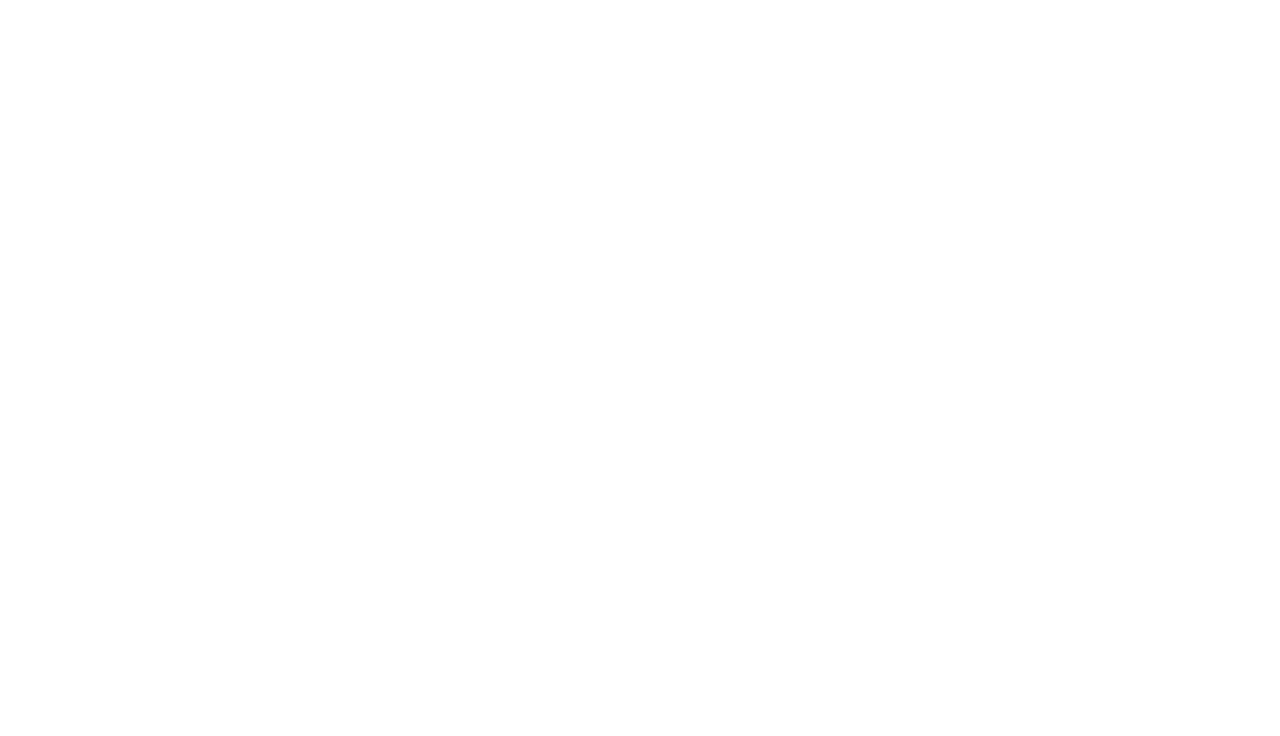
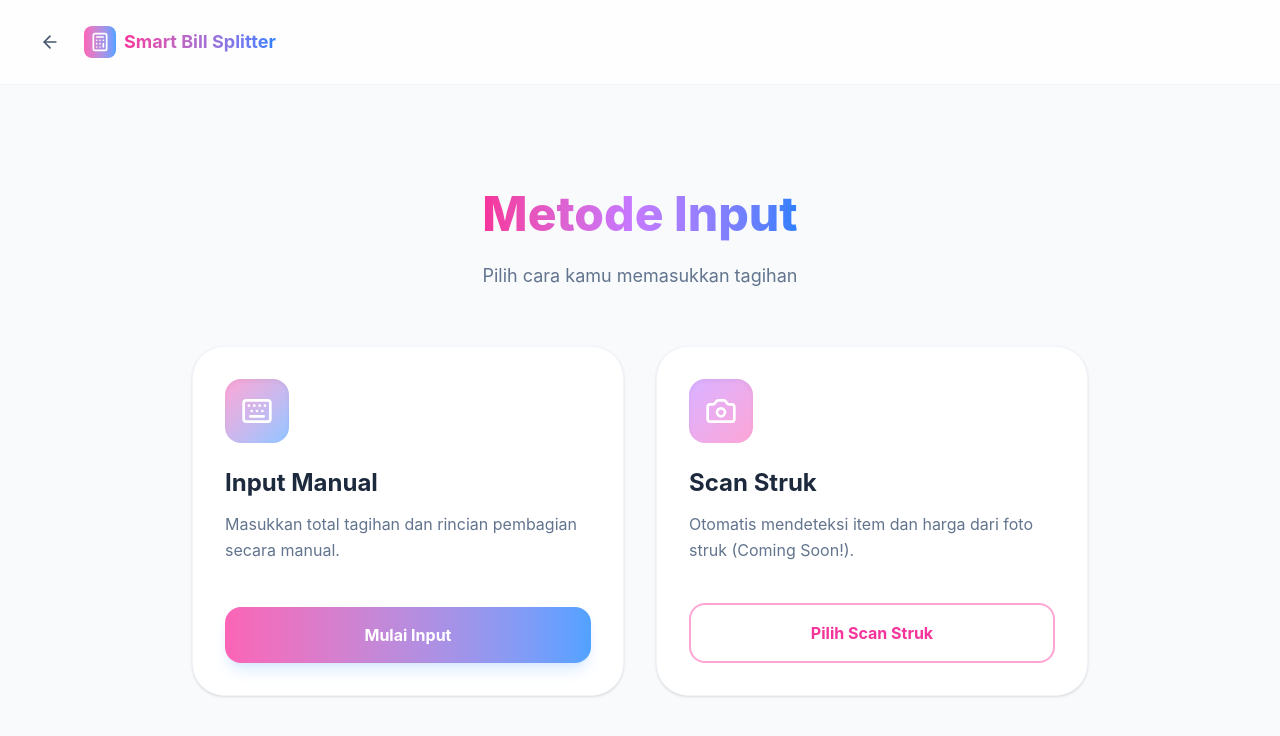
Before and after one commit to hanivepham/smart-split-bill-fe, a React (Vite) app: page /input-method in a window 1280 px wide. Before the commit this address had no page. Shown: the top 736 px of the page. Built offline with nearby package versions, Linux system fonts and the light colour scheme.

Commit message:
fitur scan struk

```diff
--- a/src/App.jsx
+++ b/src/App.jsx
@@ -8,6 +8,7 @@ import History from './pages/History';
 import Login from './pages/Login';
 import Register from './pages/Register';
 import Payment from './pages/Payment';
+import InputMethod from './pages/InputMethod';
 
 function App() {
   return (
@@ -17,6 +18,7 @@ function App() {
           <Route path="/" element={<Home />} />
           <Route path="/features" element={<Features />} />
           <Route path="/dashboard" element={<Dashboard />} />
+          <Route path="/input-method" element={<InputMethod />} />
           <Route path="/split" element={<Split />} />
           <Route path="/history" element={<History />} />
           <Route path="/login" element={<Login />} />
--- a/src/pages/Dashboard.jsx
+++ b/src/pages/Dashboard.jsx
@@ -17,7 +17,7 @@ function Dashboard() {
         sessionStorage.removeItem("split_jumlahOrang");
         sessionStorage.removeItem("split_splitMethod");
 
-        navigate('/split');
+        navigate('/input-method');
     };
 
     return (
--- a/src/pages/History.jsx
+++ b/src/pages/History.jsx
@@ -34,7 +34,7 @@ function History() {
     sessionStorage.removeItem("split_jumlahOrang");
     sessionStorage.removeItem("split_splitMethod");
 
-    navigate('/split');
+    navigate('/input-method');
   };
 
   return (
--- /dev/null
+++ b/src/pages/InputMethod.jsx
@@ -0,0 +1,68 @@
+import React from 'react';
+import { useNavigate, Link } from 'react-router-dom';
+import { ArrowLeft, Calculator, Keyboard, Camera } from 'lucide-react';
+
+function InputMethod() {
+  const navigate = useNavigate();
+
+  return (
+    <div className="min-h-screen bg-slate-50 font-sans text-slate-800 flex flex-col">
+      {/* HEADER */}
+      <header className="flex items-center gap-2 md:gap-4 px-4 py-4 md:px-8 md:py-6 bg-white/80 backdrop-blur-md sticky top-0 z-50 border-b border-slate-100">
+        <Link to="/dashboard" className="p-2 hover:bg-slate-100 rounded-full transition shrink-0">
+          <ArrowLeft className="text-slate-600 w-5 h-5" />
+        </Link>
+        <div className="flex items-center gap-2 min-w-0">
+          <div className="bg-gradient-to-r from-pink-400 to-blue-400 p-1.5 rounded-lg shrink-0">
+            <Calculator className="text-white w-5 h-5" />
+          </div>
+          <span className="font-bold text-base md:text-lg bg-clip-text text-transparent bg-gradient-to-r from-pink-500 to-blue-500 truncate min-w-0">
+            Smart Bill Splitter
+          </span>
+        </div>
+      </header>
+
+      {/* MAIN CONTENT */}
+      <main className="flex-grow flex flex-col items-center justify-center px-4 py-8 md:px-8 md:py-12 max-w-5xl mx-auto w-full">
+        <div className="text-center mb-10 md:mb-14">
+          <h1 className="text-3xl md:text-5xl font-extrabold mb-3 md:mb-4 bg-clip-text text-transparent bg-gradient-to-r from-pink-500 via-purple-400 to-blue-500 inline-block pb-2">
+            Metode Input
+          </h1>
+          <p className="text-slate-500 text-base md:text-lg">Pilih cara kamu memasukkan tagihan</p>
+        </div>
+
+        <div className="grid grid-cols-1 md:grid-cols-2 gap-4 sm:gap-6 md:gap-8 w-full max-w-4xl">
+          {/* CARD 1: INPUT MANUAL */}
+          <div className="bg-white p-6 sm:p-8 rounded-[1.5rem] md:rounded-[2rem] shadow-sm border border-slate-100 flex flex-col items-start hover:shadow-xl transition-all duration-300 group cursor-pointer" onClick={() => navigate('/split')}>
+            <div className="bg-gradient-to-br from-pink-300 to-blue-300 w-14 h-14 md:w-16 md:h-16 rounded-2xl flex items-center justify-center mb-4 md:mb-6 shadow-inner group-hover:scale-105 transition-transform shrink-0">
+              <Keyboard className="text-white w-7 h-7 md:w-8 md:h-8" />
+            </div>
+            <h2 className="text-xl md:text-2xl font-bold mb-2 md:mb-3 flex-shrink-0">Input Manual</h2>
+            <p className="text-sm md:text-base text-slate-500 mb-6 md:mb-10 flex-grow leading-relaxed">
+              Masukkan total tagihan dan rincian pembagian secara manual.
+            </p>
+            <button className="w-full text-center bg-gradient-to-r from-pink-400 to-blue-400 text-white font-bold py-3 md:py-4 rounded-xl md:rounded-2xl hover:opacity-90 transition shadow-lg shadow-blue-200/50 pointer-events-none">
+              Mulai Input
+            </button>
+          </div>
+
+          {/* CARD 2: SCAN STRUK */}
+          <div className="bg-white p-6 sm:p-8 rounded-[1.5rem] md:rounded-[2rem] shadow-sm border border-slate-100 flex flex-col items-start hover:shadow-xl transition-all duration-300 group cursor-pointer" onClick={() => alert("Fitur Scan Struk sedang dalam pengembangan!")}>
+            <div className="bg-gradient-to-br from-purple-300 to-pink-300 w-14 h-14 md:w-16 md:h-16 rounded-2xl flex items-center justify-center mb-4 md:mb-6 shadow-inner group-hover:scale-105 transition-transform shrink-0">
+              <Camera className="text-white w-7 h-7 md:w-8 md:h-8" />
+            </div>
+            <h2 className="text-xl md:text-2xl font-bold mb-2 md:mb-3 flex-shrink-0">Scan Struk</h2>
+            <p className="text-sm md:text-base text-slate-500 mb-6 md:mb-10 flex-grow leading-relaxed">
+              Otomatis mendeteksi item dan harga dari foto struk (Coming Soon!).
+            </p>
+            <button className="w-full text-center border-2 border-pink-300 text-pink-500 font-bold py-3 md:py-4 rounded-xl md:rounded-2xl hover:bg-pink-50 transition pointer-events-none">
+              Pilih Scan Struk
+            </button>
+          </div>
+        </div>
+      </main>
+    </div>
+  );
+}
+
+export default InputMethod;
--- a/src/pages/Split.jsx
+++ b/src/pages/Split.jsx
@@ -174,6 +174,7 @@ function Split() {
     sessionStorage.removeItem("split_currentStep");
     sessionStorage.removeItem("split_splitMethod");
     setCurrentStep(1);
+    navigate('/input-method');
   };
 
   return (
```
